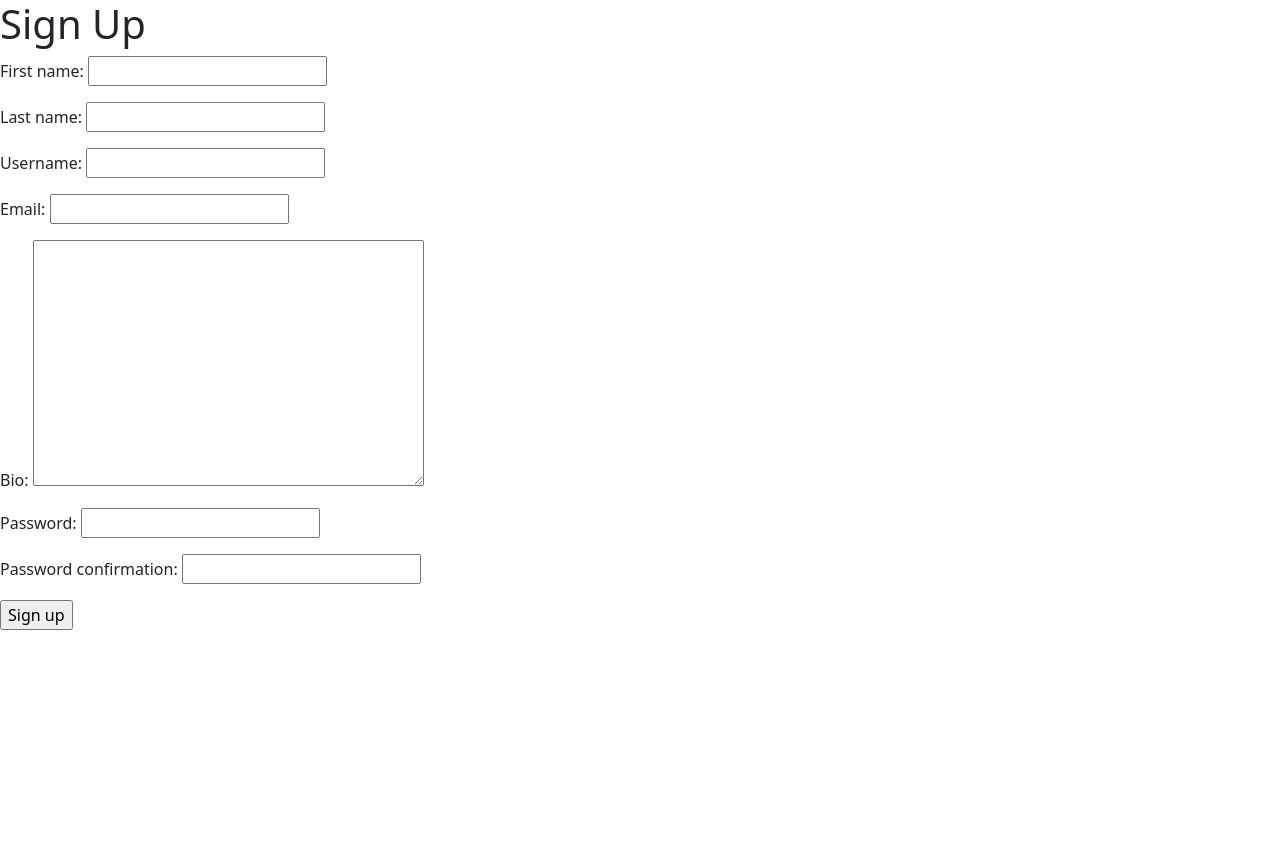
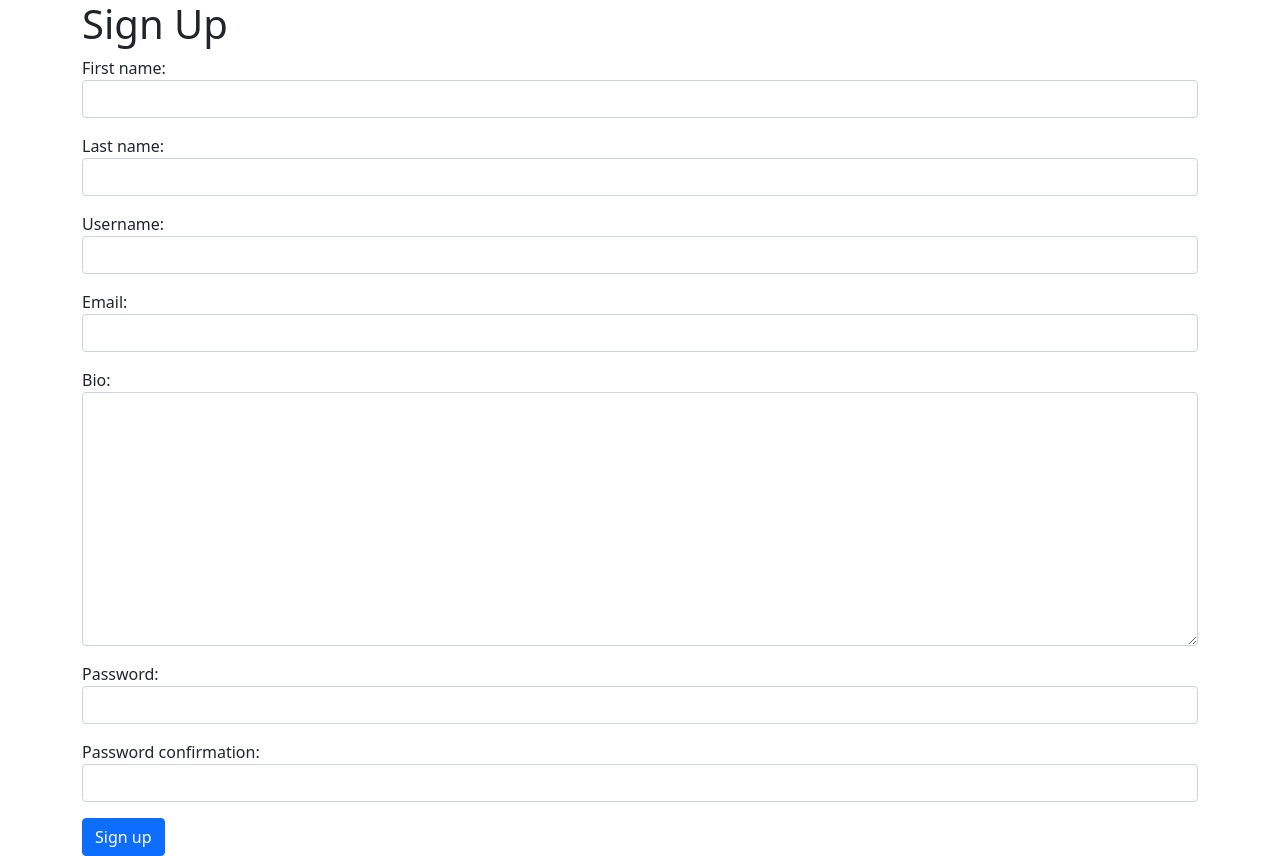
Before and after one commit to krishnapk7/clucker, a Django app: page /sign_up/ in a window 1280 px wide. Before the commit the page ends 630 px from the top, so only its background shows below. Run offline with Django 4.2, Linux system fonts and the light colour scheme; some libraries are stand-ins or nearby versions.

Commit message:
Render sign up form with bootstrap

```diff
--- a/clucker/settings.py
+++ b/clucker/settings.py
@@ -37,7 +37,8 @@ INSTALLED_APPS = [
     'django.contrib.sessions',
     'django.contrib.messages',
     'django.contrib.staticfiles',
-    'microblogs'
+    'microblogs',
+    'widget_tweaks',
 ]
 
 MIDDLEWARE = [
--- a/microblogs/templates/sign_up.html
+++ b/microblogs/templates/sign_up.html
@@ -1,10 +1,36 @@
 {% extends 'base.html' %}
 {% block body %}
-
+<div class="container">
+    <div class="row">
+        <div class="col-12">
 		<h1>Sign Up</h1>
 		<form action="{% url 'sign_up' %}" method="post">
             {% csrf_token %}
-            {{ form.as_p }}
-            <input type="submit" value="Sign up">
+            {% load widget_tweaks %}
+            {% for field in form %}
+                <div class="mb-3">
+                    {{ field.label_tag }}
+                    {% if form.is_bound %}
+                        {% if field.errors %}
+                            {% render_field field class="form-control is-invalid" %}
+                        {% else %}
+                            {% render_field field class="form-control is-valid" %}
+                        {% endif %}
+                    {% else %}
+                        {% render_field field class="form-control" %}
+                    {% endif %}
+                    <div class="valid-feedback">
+                        Looks Good!
+                    </div>
+                    <div class="invalid-feedback">
+                        {{ field.errors }}
+                    </div>
+                </div>
+            {% endfor %}
+
+            <input type="submit" value="Sign up" class="btn btn-primary">
         </form>
+        </div>
+    </div>
+</div>
 {% endblock %}
--- a/requirements.txt
+++ b/requirements.txt
@@ -5,3 +5,4 @@ python-dateutil==2.8.2
 six==1.16.0
 sqlparse==0.4.3
 coverage==6.5.0
+django-widget-tweaks==1.4.12
```
